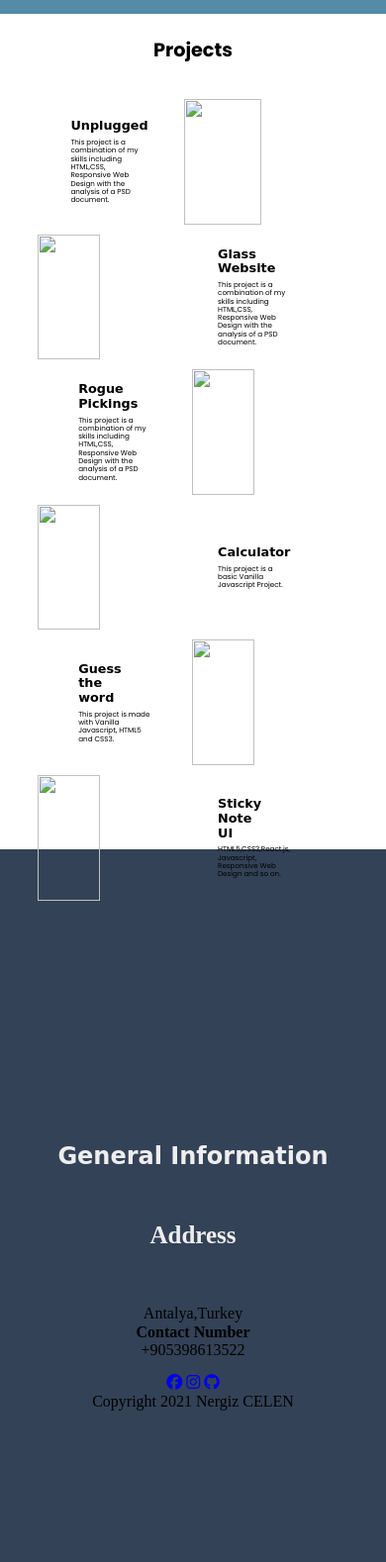
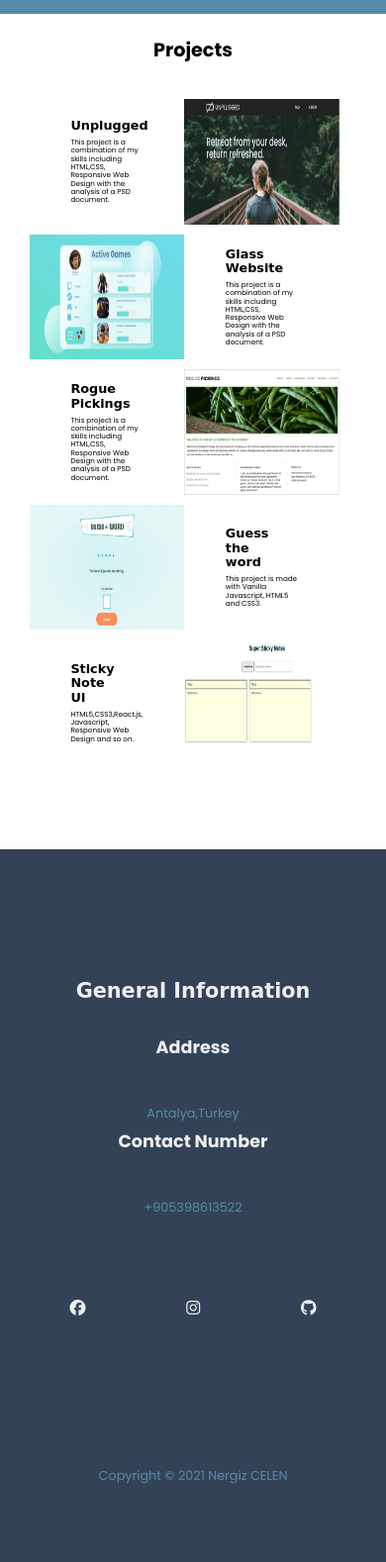
Before and after one commit to nergiz2301/milestone-portfolio-project, a website built with Parcel: page index.html in a window 390 px wide. Shown: the part 1674-3252 px from the top of the page at 99% size. Built offline with nearby package versions, Linux system fonts and the light colour scheme; a web font is replaced by a local one.

Commit message:
Last changes in mobile version

```diff
--- a/index.html
+++ b/index.html
@@ -29,12 +29,12 @@
                 <span class="bar"></span>
                 <span class="bar"></span>
             </a>
-            <div class="menu active">
+            <div class="menu">
                 <ul>
-                    <li class="navlink"><a href="#">Home</a></li>
-                    <li class="navlink"><a href="#">About Me</a></li>
-                    <li class="navlink"><a href="#">Projects</a></li>
-                    <li class="navlink"><a href="#">Contact me</a></li>
+                    <li class="navlink"><a href="#home">Home</a></li>
+                    <li class="navlink"><a href="#about-me">About Me</a></li>
+                    <li class="navlink"><a href="#projects">Projects</a></li>
+                    <li class="navlink"><a href="#contact">Contact me</a></li>
                 </ul>
             </div>
         </nav>
@@ -43,8 +43,8 @@
         <div class="home-content glass">
             <h2 class="bio">More to discover</h2>
             <h4 class="info"> As a <span>Front-end Developer</span></h4>
-            </div>
-        <a href="#">Hire me</a>
+        </div>
+        <a href="#contact">Hire me</a>
     </section>
     <section id="about-me">
         <div class="content-wrapper">
@@ -73,11 +73,11 @@
                     <h2>Unplugged</h1>
                     <p> This project is a combination of my skills including HTML,CSS, Responsive Web Design with the analysis of a PSD document.</p>
                 </div>
-                <img class="unplugged" src="" alt=""/>
+                <img class="unplugged" src="./img/unplugged.JPG" alt="unplugged"/>
 
             </div>
             <div class="project-2">
-                <img class="glass-website" src="" alt=""/>
+                <img class="glass-website" src="./img/glasswebsite.JPG" alt="glass-website"/>
                 <div class="content">
                     <h2>Glass Website</h2>
                     <p> This project is a combination of my skills including HTML,CSS, Responsive Web Design with the analysis of a PSD document.</p>
@@ -94,36 +94,23 @@
                          the analysis of a PSD document.</p>
                 </div>
 
-                <img class="roguepickings" src="" alt=""/>
-
+                <img class="roguepickings" src="./img/rogue-pickings-thumbnail.png" alt="roguepickings"/>
             </div>
             <div class="project-4">
-                <img class="calculator" src="" alt=""/>
+                <img class="guessgame" src="./img/guessinggame.JPG" alt="guessinggame"/>
                 <div class="content">
-                    <h2>Calculator</h2>
-                    <p> This project is a basic Vanilla Javascript Project.</p>
+                    <h2>Guess the word</h2>
+                    <p> This project is made with Vanilla Javascript, HTML5 and CSS3.</p>
                 </div>
-
 
 
             </div>
             <div class="project-5">
                 <div class="content">
-                    <h2>Guess the word</h2>
-                    <p> This project is made with Vanilla Javascript, HTML5 and CSS3.</p>
-                </div>
-                <img class="guessgame" src="" alt=""/>
-
-            </div>
-            <div class="project-6">
-                <img class="sticky-notes" src="" alt=""/>
-                <div class="content">
                     <h2>Sticky Note UI</h2>
                     <p> HTML5,CSS3,React.js, Javascript, Responsive Web Design and so on.</p>
                 </div>
-
-
-
+                <img class="sticky-notes" src="./img/StickynoteUI.JPG" alt="sticky-notes"/>
             </div>
         </div>
     </section>
@@ -141,8 +128,9 @@
             <a href="#" class="icon"><i class="fab fa-github"></i></a>
 
         </div>
+
         <div class="copyright">
-            <p>Copyright 2021 Nergiz CELEN</p>
+            <p>Copyright © 2021 Nergiz CELEN</p>
         </div>
 
     </section>
--- a/style.css
+++ b/style.css
@@ -348,7 +348,7 @@ body{
 
 
 #projects .project-container .project-2 .glass-website{
-    width:45%;
+    width:50%;
     height:15vh;
 
 }
@@ -356,22 +356,18 @@ body{
 
 
 #projects .project-container .project-3 .roguepickings{
-    width:45%;
+    width:50%;
     height:15vh;
 
 }
-#projects .project-container .project-4 .calculator{
-    width:45%;
+
+#projects .project-container .project-4 .guessgame{
+    width:50%;
     height:15vh;
 
 }
-#projects .project-container .project-5 .guessgame{
-    width:45%;
-    height:15vh;
-
-}
-#projects .project-container .project-6 .sticky-notes{
-    width:45%;
+#projects .project-container .project-5 .sticky-notes{
+    width:50%;
     height:15vh;
 
 }
@@ -400,42 +396,103 @@ body{
     height:10vh;
     font-family:'Rampart One',cursive;
     color:#EEEEEE;
-    text-align: center;;
+    text-align: center;
+    font-size:1.3rem;
 
 }
 #contact .contact-content .address{
     width:90%;
     height:10vh;
-    font-size:25px;
+    font-size:1.1rem;
     color:#EEEEEE;
     text-align: center;
+    font-family: 'Poppins',sans-serif;
 
 }
-#contact .content-container .copyright{
+#contact .contact-content p{
+    font-family:'Poppins',sans-serif;
+    font-size:.8rem;
+    padding:10px;
+    color:#548CA8;
+}
+#contact .contact-content .phone{
+    width:90%;
+    height:10vh;
+    font-size:1.1rem;
+    color:#EEEEEE;
+    text-align: center;
+    font-family: 'Poppins',sans-serif;
+}
+#contact .social-media{
+    width:90%;
+    height:20vh;
+    display:flex;
+    justify-content: space-around;
+    align-items: center;
+
+}
+#contact .social-media .icon{
+    color:#EEEEEE;
+}
+#contact .copyright{
     height:20vh;
     display:flex;
     justify-content: center;
     align-items:center;
 
 }
-#contact .content-container .copyright p{
-    font-size:1rem;
+#contact .copyright p{
+    font-size:.8rem;
     font-family:'Poppins',sans-serif;
+    color:#548CA8;
 }
 
 @media screen and (min-width:400px){
     .toggle-button{
         display:none;
     }
+    .logo-container{
+        width:30%;
+        display:flex;
+        justify-content:start;
+        align-items:flex-start;
+    }
+    .logo a{
+        text-align: center;
+    }
+    .menu{
+        width:60%;
+        display:flex;
+        justify-content:space-around;
+        align-items:center;
+        list-style-type: none;
+    }
+    .navlink{
+        list-style-type: none;
+        padding-right:10px;
+
+
+
+    }
+    .navlink a{
+        text-decoration: none;
+        color:white;
+        font-size:1.2rem;
+        font-family: 'Poppins',sans-serif;
+        padding-right:50px;
+
+
+    }
 
 
 }
 
-/*@media screen and (min-width:768px){
+@media screen and (min-width:768px){
     .toggle-button {
         display:none;
     }
-    .logo{
+    .logo-container{
+        margin-left:0;
         width:30%;
         display:flex;
         justify-content:flex-start;
@@ -445,7 +502,7 @@ body{
         text-align: center;
     }
     .menu{
-        width:70%;
+        width:60%;
         display:flex;
         justify-content:space-around;
         align-items:center;
@@ -486,4 +543,4 @@ body{
     }
 
 
-}*/
+}
```
Also changed, not shown: img/StickynoteUI.JPG (added), img/glasswebsite.JPG (added), img/guessinggame.JPG (added), img/rogue-pickings-thumbnail.png (added), img/unplugged.JPG (added).
